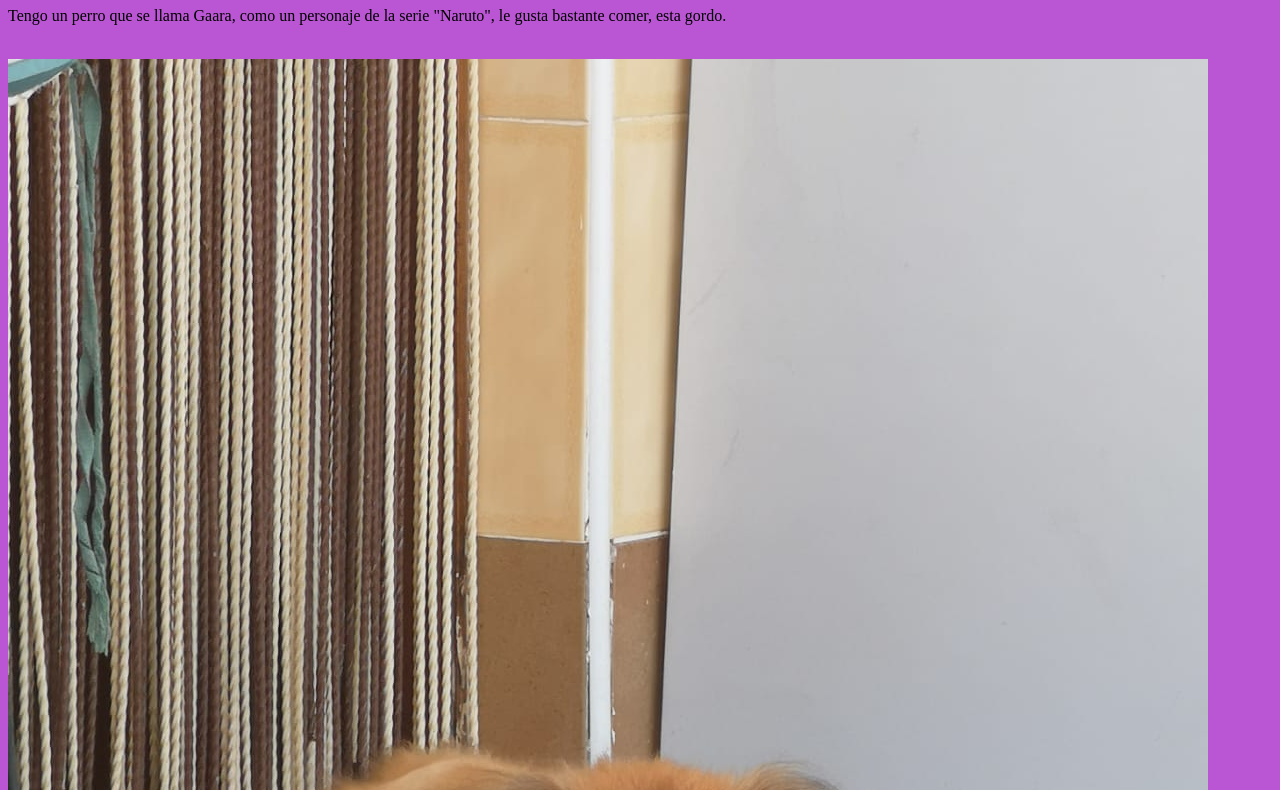
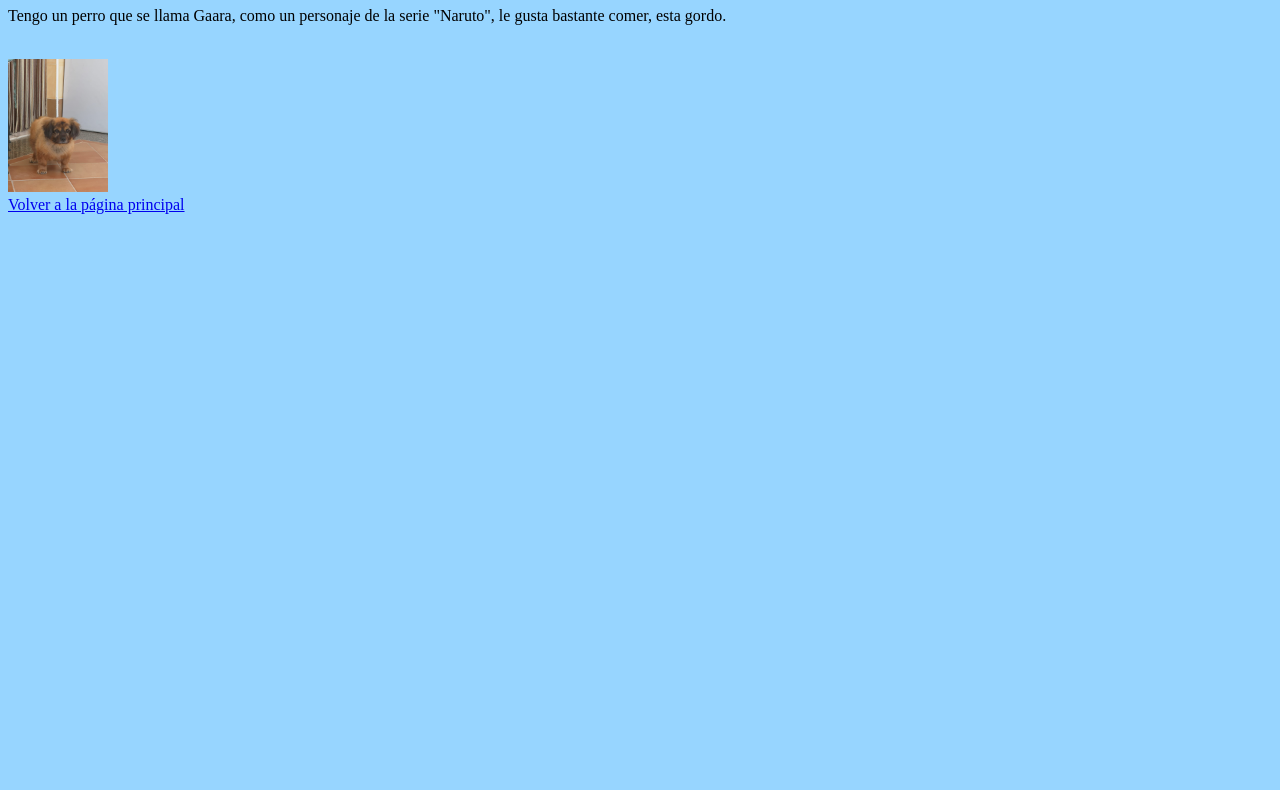
Before and after one commit to Berenjeno/berenjeno.github.io, a plain HTML site: page perro.html in a window 1280 px wide. Shown: the part 73-863 px from the top of the page. After the commit the page ends 800 px from the top, so only its background shows below. Drawn offline with nearby package versions, Linux system fonts and the light colour scheme.

Commit message:
otra vez

```diff
--- a/perro.html
+++ b/perro.html
@@ -10,14 +10,14 @@
     <title>Perro</title>
   </head>
 
-  <body style="background-color: mediumorchid;">
+  <body style="background-color: rgb(151, 213, 255);">
     <h1>Mi perro</h1>
 
     <p>Tengo un perro que se llama Gaara, como un personaje de la serie "Naruto", le gusta bastante comer, esta gordo.</p>
 
      </br>
 
-    <img src="gaara.jpeg">
+    <img src="gaara.jpeg" width="100px" length="100px">
 
     </br>
 
```
Also changed, not shown: estudios.html (+1 -1 lines), idiomas.html (+1 -1 lines), index.html (+1 -1 lines), sobre.html (+1 -1 lines).
